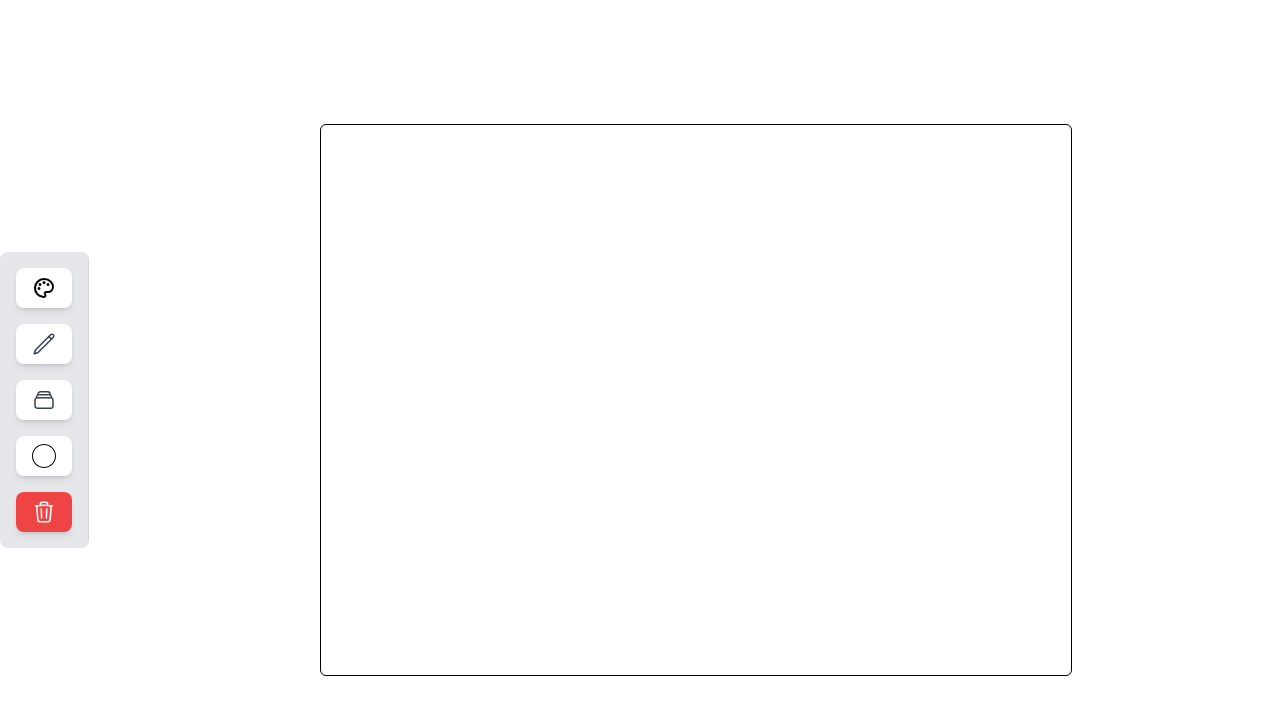
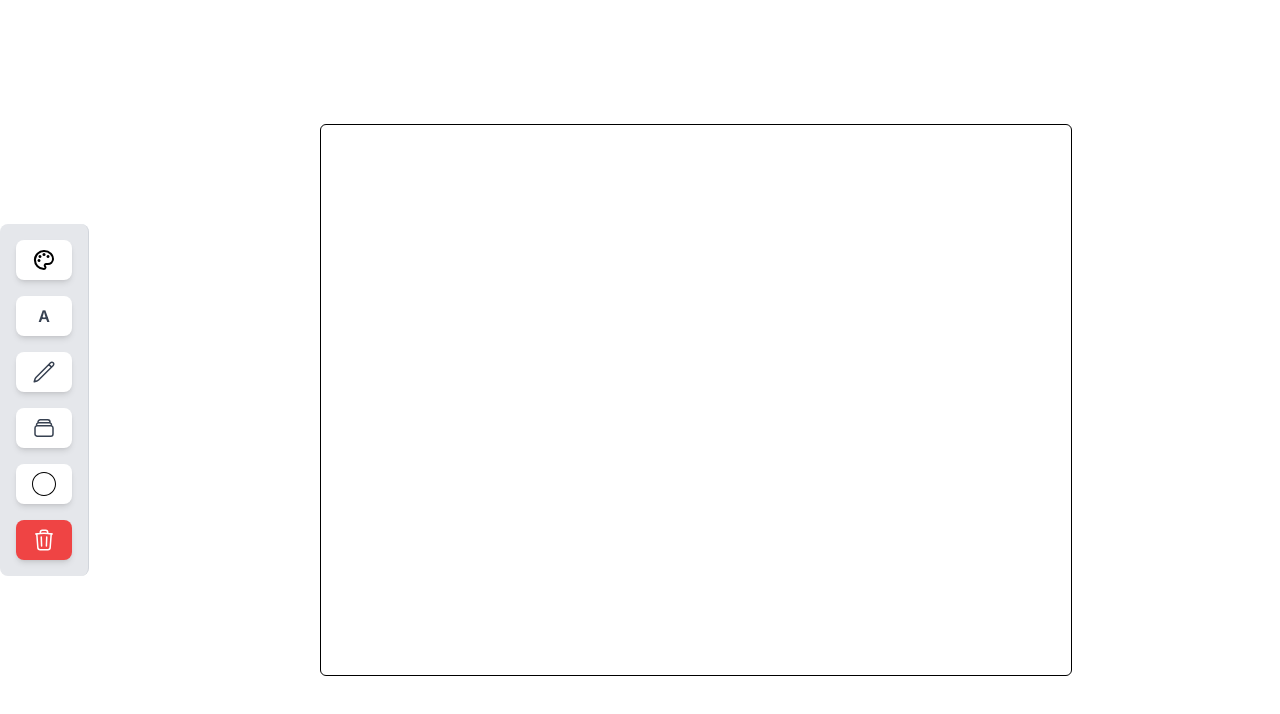
Before and after one commit to Learnobug/Vision-Board, a Next.js app in the folder frontend/: page / in a window 1280 px wide. Shown: the top 714 px of the page. Built offline with nearby package versions, Linux system fonts and the light colour scheme.

Commit message:
Text on Clicking button

```diff
--- a/frontend/app/page.tsx
+++ b/frontend/app/page.tsx
@@ -13,6 +13,7 @@ export default function Home() {
   const [drawMode, setDrawMode] = useState("line");
   const [showColorPicker, setShowColorPicker] = useState(false);
   const buttonRef = useRef(null);
+  const [textButton, setTextButton] = useState(false);
 
   const drawLine = ({ ctx, currentPoint, prevPoint }: Draw) => {
     const { x: currX, y: currY } = currentPoint;
@@ -65,8 +66,8 @@ export default function Home() {
   };
 
   const textOnCanvas = (e: any) => {
+    if(!textButton) return;
     const canvas = canvasRef.current;
-
     if (!canvas) return;
     const ctx = canvasRef.current?.getContext("2d");
     if (!ctx) return;
@@ -93,6 +94,7 @@ export default function Home() {
     );
     setInputValue("");
     setShowInput(false);
+    setTextButton(false);
   };
 
   const {
@@ -135,6 +137,12 @@ export default function Home() {
           />
         </div>
       )}
+          <button
+            onClick={() => setTextButton(!textButton)}
+            className="py-2 px-4 bg-white text-gray-700 font-semibold rounded-lg shadow-md hover:bg-gray-50"
+          >
+            A
+          </button>
           <button
             onClick={() => setDrawMode("line")}
             className="py-2 px-4 bg-white text-gray-700 font-semibold rounded-lg shadow-md hover:bg-gray-50"
@@ -216,7 +224,7 @@ export default function Home() {
           ref={canvasRef}
           width={750}
           height={550}
-          onDoubleClick={(e) => textOnCanvas(e)}
+          onClick={(e) => textOnCanvas(e)}
           className="border border-black rounded-md"
         ></canvas>
         {showInput && (
```
